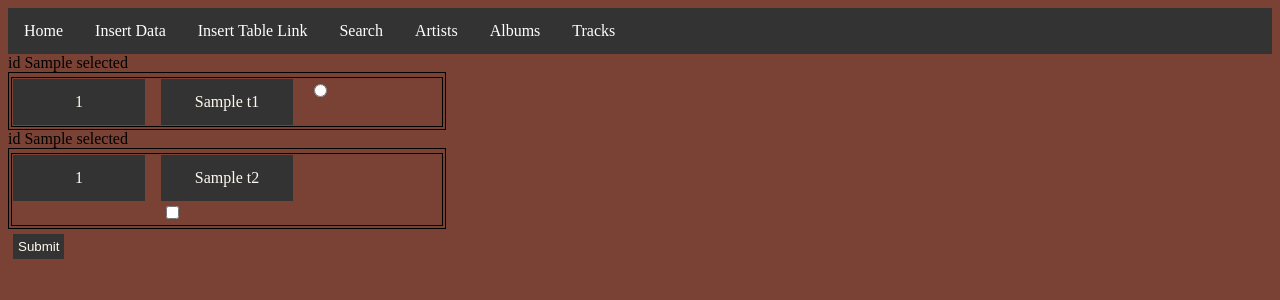
After one commit to Wizard-Spellcast/DISProject, a Python web app: template WebApp/Templates/linker_specific.html in a window 1280 px wide. The commit adds this page. Shown: the top 300 px of the page. Run offline with Jinja, Linux system fonts and the light colour scheme; the template is opened without the code that fills it: most values are stand-ins (such as "Sample title", 1, 10 or a date in 2020).

Commit message:
added data link tab and functionality, made home page (hopefully) resize to make the wizzard the right size on all screens

```diff
--- a/WebApp/Templates/insert_select.html
+++ b/WebApp/Templates/insert_select.html
@@ -1,9 +1,6 @@
 {% extends "site_wrapper.html" %}
 
 {% block content %}
-
-<h2>HTML Forms</h2>
-
     <form action="" method="post">
         <label for="t">Table:</label>
         <select name="t" id="t">
--- /dev/null
+++ b/WebApp/Templates/linker_specific.html
@@ -0,0 +1,52 @@
+{% extends "site_wrapper.html" %}
+
+{% block content %}
+
+    <form action="" method="post">
+    <table>
+        <tr>
+            id
+            {{ t1 }}
+            selected
+        </tr>
+        {% for e in t1_data %}
+            <tr>
+                <td style="column-count: 3; display: block">
+                        <label for="{{ e }}"><a class="noselect">{{ e[0] }}</a></label>
+                        <label for="{{ e }}"><a style="width: 100px;" class="noselect">{{ e[1] }}</a></label>
+                        <input type="radio"
+                               id="{{ e }}"
+                               value="{{ e }}"
+                               name="t1_selection"
+                        >
+                    <label for="{{ e }}"></label>
+                </td>
+            </tr>
+        {% endfor %}
+    </table>
+    <table>
+        <tr>
+            id
+            {{ t2 }}
+            selected
+        </tr>
+            {% for e in t2_data %}
+                <tr>
+                    <td style="column-count: 3">
+                        <label>
+                            <a class="noselect">{{ e[0] }}</a>
+                            <a style="width: 100px;" class="noselect">{{ e[1] }}</a>
+                            <input type="checkbox"
+                                   id="{{ e }}"
+                                   name="{{ e }}">
+                        </label>
+                    </td>
+                </tr>
+            {% endfor %}
+    </table>
+    <input type="submit" value="Submit">
+    </form>
+
+
+
+{% endblock %}
--- a/WebApp/Templates/site_wrapper.html
+++ b/WebApp/Templates/site_wrapper.html
@@ -10,6 +10,7 @@
     <ul>
         <li><a href="{{ url_for('Home.home')    }}">Home</a></li>
         <li><a href="{{ url_for('Insert.insert')}}">Insert Data</a></li>
+        <li><a href="{{ url_for('Linker.linker')}}">Insert Table Link</a></li>
 
         <li><a href="{{ url_for('Search.search') }}">Search</a></li>
         <li><a href="{{ url_for('Artist.artists')}}">Artists</a></li>
--- a/WebApp/__init__.py
+++ b/WebApp/__init__.py
@@ -70,10 +70,11 @@ def register_blueprints(_app, _blueprints):
     for bp in _blueprints:
         _app.register_blueprint(bp)
 
-from WebApp.Routes import Home, Insert, Artist, Album, Track, Search
+from WebApp.Routes import Home, Insert, Artist, Album, Track, Search, Linker
 app.register_blueprint(Home.Home)
 app.register_blueprint(Insert.Insert)
 app.register_blueprint(Artist.Artist)
 app.register_blueprint(Album.Album)
 app.register_blueprint(Track.Track)
 app.register_blueprint(Search.Search)
+app.register_blueprint(Linker.Linker)
--- a/WebApp/static/style.css
+++ b/WebApp/static/style.css
@@ -16,7 +16,17 @@ li {
 }
 
 pre {
+  display: block;
+  font-size: 1em;
+  margin-left: auto;
+  margin-right: auto;
   color: bisque;
+}
+
+@media screen {
+  pre {
+    font-size: 20px;
+  }
 }
 
 ul.list-box {
@@ -48,15 +58,19 @@ li a:hover {
 
 td {
   float: left;
+  text-align: left;
 }
 
 td a {
   background-color: #333;
   display: block;
-  color: white;
+  color: floralwhite;
   text-align: center;
   padding: 14px 16px;
   text-decoration: none;
+  white-space: nowrap;
+  overflow: hidden;
+  text-overflow: ellipsis;
 }
 
 td a:hover {
@@ -68,7 +82,7 @@ input {
   padding: 5px;
   overflow: auto;
   display: compact;
-  color: white;
+  color: floralwhite;
   text-decoration: none;
   background-color: #333333;
   border: #333333;
@@ -116,3 +130,20 @@ img {
   background-size: 100px;
   background-image:url(../static/image/404.jpg);
 }
+
+/* https://stackoverflow.com/questions/3779534/how-do-i-disable-text-selection-with-css-or-javascript */
+.noselect {
+  -webkit-touch-callout: none; /* iOS Safari */
+    -webkit-user-select: none; /* Safari */
+     -khtml-user-select: none; /* Konqueror HTML */
+       -moz-user-select: none; /* Firefox */
+        -ms-user-select: none; /* Internet Explorer/Edge */
+            user-select: none; /* Non-prefixed version, currently
+                                  supported by Chrome and Opera */
+}
+
+table, th, td {
+  display: compact;
+  color: floralwhite;
+  border: 1px solid black;
+}
```
Also changed, not shown: WebApp/Routes/Insert.py (+5 -10 lines), WebApp/Routes/Linker.py (added, +68 -0 lines), WebApp/Templates/insert_specific.html (+3 -5 lines), WebApp/Templates/linker_select.html (added, +24 -0 lines). Lines whose indentation alone changed are shown as unchanged.
